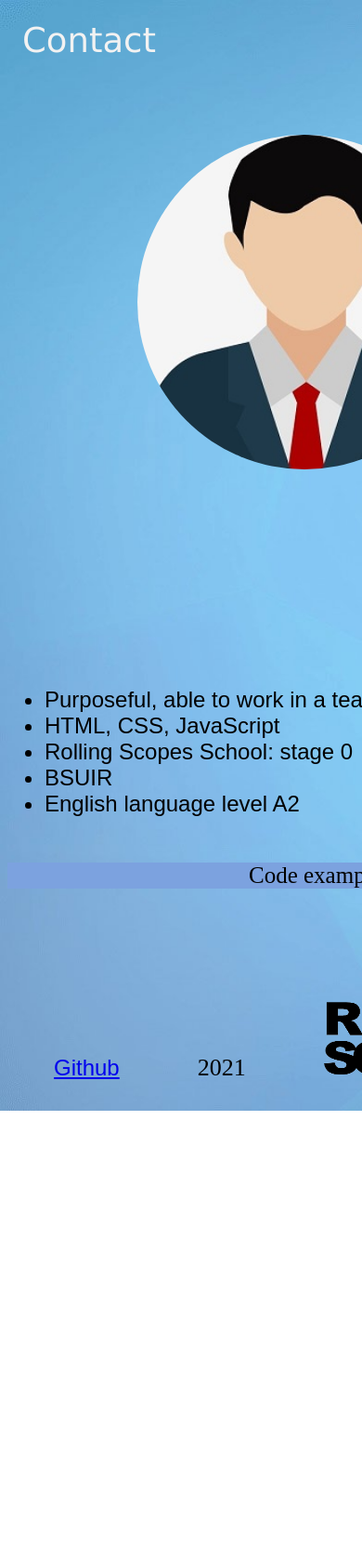
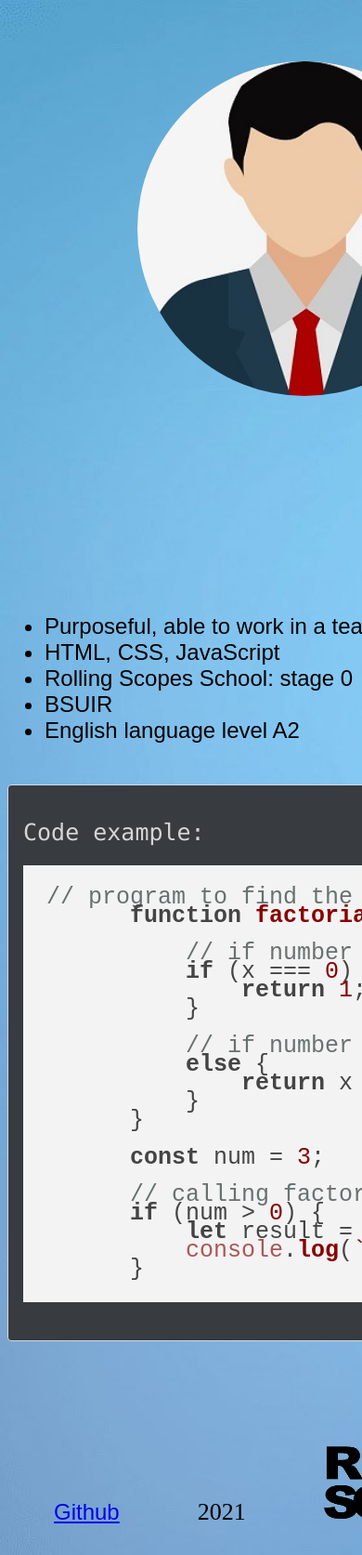
Before and after one commit to mihatsuprik/rsschool-cv, a plain HTML site: page index.html in a window 390 px wide. Shown: the top 1673 px of the page at 93% size. Before the commit the page ends 1195 px from the top, so only its background shows below. Drawn offline with nearby package versions, Linux system fonts and the light colour scheme.

Commit message:
Add files via upload

```diff
--- a/index.html
+++ b/index.html
@@ -10,15 +10,6 @@
 
 <body>
     <div class="wrapper">
-        <div class="topnav">
-            <a href="#contact">Contact</a>
-            <a href="#about">About</a>
-            <a href="#footer">Footer</a>
-            <a href="javascript:void(0);" class="icon" onclick="myFunction()">
-              <i class="fa fa-bars"></i>
-            </a>
-          </div>
-
 
         <figure>
             <img id="Photo" src="images/1.jpg" alt="Photo" width="360" height="360"/>
@@ -47,6 +38,27 @@
 
 <div class="code">
     <p class="code-text">Code example:</p>
+    <pre class="js-exec" style="max-height: 600px;"><code class="javascript hljs"><span class="hljs-comment">// program to find the factorial of a number</span>
+      <span class="hljs-function"><span class="hljs-keyword">function</span> <span class="hljs-title">factorial</span>(<span class="hljs-params">x</span>) </span>{
+
+          <span class="hljs-comment">// if number is 0</span>
+          <span class="hljs-keyword">if</span> (x === <span class="hljs-number">0</span>) {
+              <span class="hljs-keyword">return</span> <span class="hljs-number">1</span>;
+          }
+
+          <span class="hljs-comment">// if number is positive</span>
+          <span class="hljs-keyword">else</span> {
+              <span class="hljs-keyword">return</span> x * factorial(x - <span class="hljs-number">1</span>);
+          }
+      }
+
+      <span class="hljs-keyword">const</span> num = <span class="hljs-number">3</span>;
+
+      <span class="hljs-comment">// calling factorial() if num is non-negative</span>
+      <span class="hljs-keyword">if</span> (num &gt; <span class="hljs-number">0</span>) {
+          <span class="hljs-keyword">let</span> result = factorial(num);
+          <span class="hljs-built_in">console</span>.log(<span class="hljs-string">`The factorial of <span class="hljs-subst">${num}</span> is <span class="hljs-subst">${result}</span>`</span>);
+      }</code></pre>
 
 </div>
 
--- a/style.css
+++ b/style.css
@@ -104,54 +104,22 @@ footer{
     font-family: 'Lucida Sans', 'Lucida Sans Regular', 'Lucida Grande', 'Lucida Sans Unicode', Geneva, Verdana, sans-serif;
 }
 
-/* Change the color of links on hover */
-.topnav a:hover {
-    background-color: #ddd;
-    color: black;
-}
 
-/* Add an active class to highlight the current page */
-.active {
-    background-color: #4CAF50;
-    color: white;
-}
+  .code{
 
-/* Hide the link that should open and close the topnav on small screens */
-.topnav .icon {
-    display: none;
-}
-
-/* When the screen is less than 600 pixels wide, hide all links, except for the first one ("Home"). Show the link that contains should open and close the topnav (.icon) */
-@media screen and (max-width: 600px) {
-    .topnav a:not(:first-child) {display: none;}
-    .topnav a.icon {
-      float: right;
-      display: block;
-    }
+  box-sizing: border-box;
+  padding: 16px;
+  border-radius: 4px;
+  border: 1px solid #d3dce6;
+  background-color: #383b40;
+  margin-bottom: 16px;
+  overflow: auto;
+  font-family: droid sans mono,inconsolata,menlo,consolas,bitstream vera sans mono,courier,monospace;
+  font-size: 14px;
+  line-height: 20px;
+  color: #d5d5d5;
+  max-width: 1000px;
+  font-size: 25px;
+  font-weight: 200px;
+ margin-top: 20px;;
   }
-
-  /* The "responsive" class is added to the topnav with JavaScript when the user clicks on the icon. This class makes the topnav look good on small screens (display the links vertically instead of horizontally) */
-  @media screen and (max-width: 600px) {
-    .topnav.responsive {position: relative;}
-    .topnav.responsive a.icon {
-      position: absolute;
-      right: 0;
-      top: 0;
-    }
-    .topnav.responsive a {
-      float: none;
-      display: block;
-      text-align: left;
-    }
-  }
-
-.code{
-    background-color: #7ca2df ;
-}
-
-  .code-text{
-      font-size: 25px;
-      font-weight: 200px;
-      margin-left: 20%;
-
-  }
```
Also changed, not shown: 1 other file.
